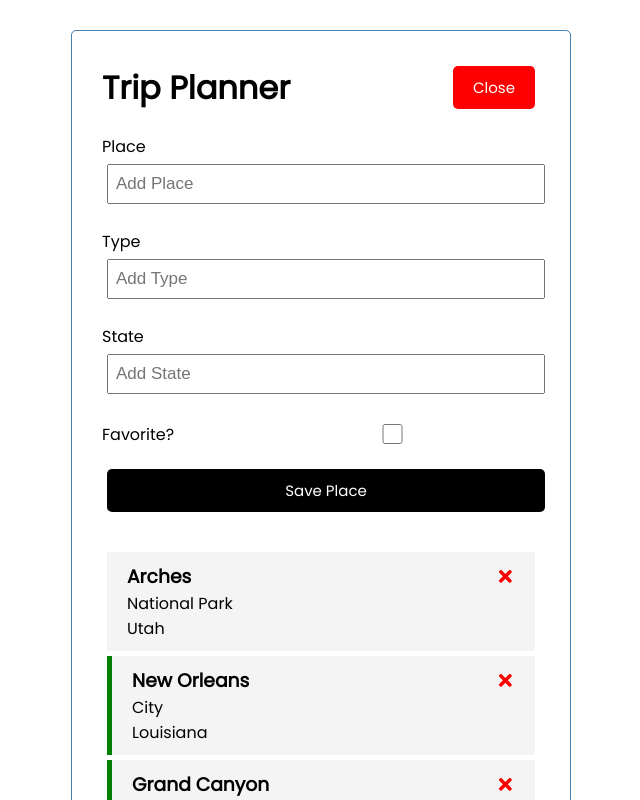
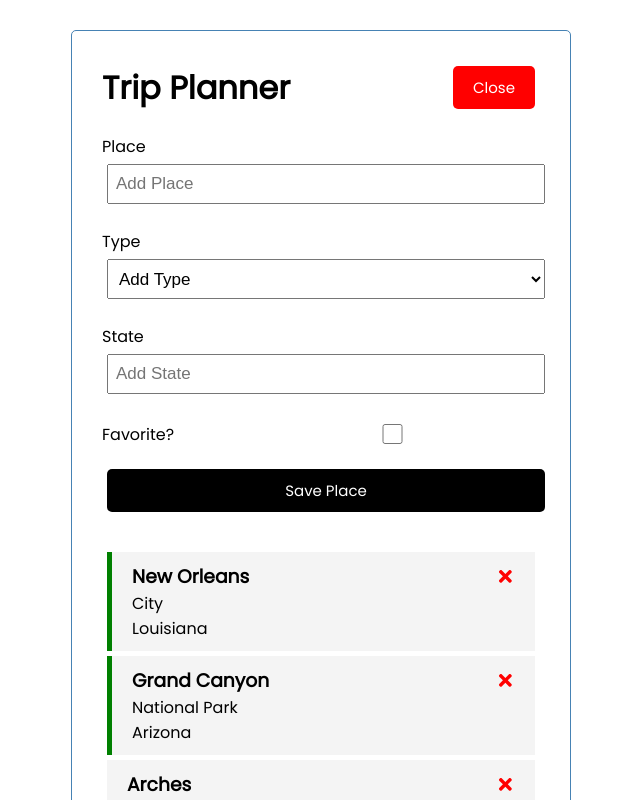
Before and after one commit to LindseySongstad/trip-planner, a React (Create React App) app: page / in a window 1280 px wide. Both pictures are taken after a click on the button "Add". Shown: the top 800 px of the page, without its empty margins (319-959 px from the left). Built offline with nearby package versions, Linux system fonts and the light colour scheme; data requests are answered from the project's data file.

Commit message:
Change type from input to select

```diff
--- a/db.json
+++ b/db.json
@@ -1,12 +1,5 @@
 {
   "places": [
-    {
-      "id": 2,
-      "name": "Arches",
-      "state": "Utah",
-      "type": "National Park",
-      "favorite": false
-    },
     {
       "id": 3,
       "name": "New Orleans",
@@ -20,6 +13,20 @@
       "state": "Arizona",
       "favorite": true,
       "id": 4
+    },
+    {
+      "name": "Arches",
+      "type": "National Park",
+      "state": "Utah",
+      "favorite": false,
+      "id": 5
+    },
+    {
+      "name": "Bryce",
+      "type": "National Park",
+      "state": "Utah",
+      "favorite": false,
+      "id": 6
     }
   ]
 }
--- a/package.json
+++ b/package.json
@@ -12,6 +12,7 @@
     "react-icons": "^4.2.0",
     "react-router-dom": "^5.2.0",
     "react-scripts": "4.0.3",
+    "react-select": "^4.3.1",
     "web-vitals": "^1.1.1"
   },
   "scripts": {
--- a/src/App.js
+++ b/src/App.js
@@ -49,10 +49,6 @@ function App() {
     const data = await res.json()
 
     setPlaces([...places, data])
-
-    // const id = Math.floor(Math.random() * 10000) +1
-    // const newPlace = {id, ...place}
-    // setPlaces([...places, newPlace])
   }
 
   // delete place
--- a/src/components/AddPlace.js
+++ b/src/components/AddPlace.js
@@ -1,6 +1,6 @@
 import { useState } from 'react'
 
-const AddPlace = ({onAdd}) => {
+const AddPlace = ({ onAdd }) => {
     const [name, setName] = useState('')
     const [type, setType] = useState('')
     const [state, setState] = useState('')
@@ -9,12 +9,12 @@ const AddPlace = ({onAdd}) => {
     const onSubmit = (e) => {
         e.preventDefault()
 
-        if(!name){
+        if (!name) {
             alert('Please add a place')
             return
         }
 
-        onAdd({ name, type, state, favorite})
+        onAdd({ name, type, state, favorite })
 
         setName('')
         setType('')
@@ -33,12 +33,14 @@ const AddPlace = ({onAdd}) => {
                 />
             </div>
             <div className='form-control'>
-                <label htmlFor="">Type</label>
-                <input type="text"
-                    placeholder='Add Type'
-                    value={type}
-                    onChange={(e) => setType(e.target.value)}
-                />
+                <label htmlFor="type">Type</label>
+                <select value={type} onChange={(e) => setType(e.target.value)}>
+                    <option value="" disabled selected hidden>Add Type</option>
+                    <option value="National Park">National Park</option>
+                    <option value="City">City</option>
+                    <option value="RV Park">RV Park</option>
+                    <option value="Attraction">Attraction</option>
+                </select>
             </div>
             <div className='form-control'>
                 <label htmlFor="">State</label>
@@ -60,7 +62,7 @@ const AddPlace = ({onAdd}) => {
             </div>
 
             <input type="submit" value="Save Place"
-            className='btn btn-block' />
+                className='btn btn-block' />
         </form>
     )
 }
--- a/src/index.css
+++ b/src/index.css
@@ -84,7 +84,7 @@ body {
   display: block;
 }
 
-.form-control input {
+.form-control input, select {
   width: 100%;
   height: 40px;
   margin: 5px;
```
Also changed, not shown: 1 other file (tests, documents, lock files or other folders).
